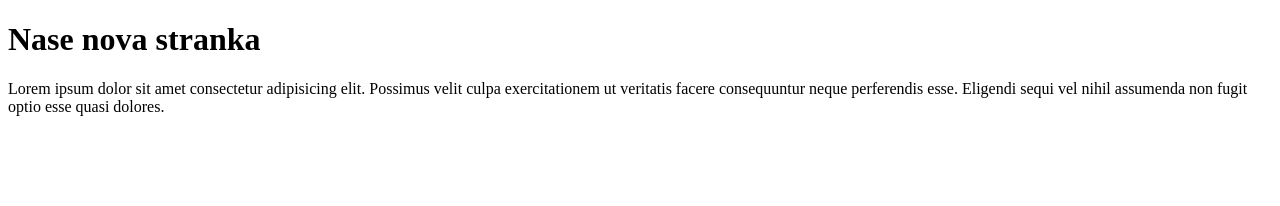
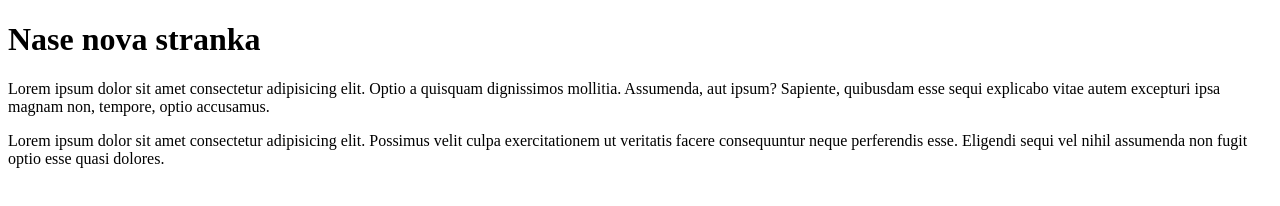
Before and after one commit to BaraSz/czechitas_bs, a plain HTML site: page index.html in a window 1280 px wide. Drawn offline with Linux system fonts and the light colour scheme.

Commit message:
nase druha zprava

```diff
--- a/index.html
+++ b/index.html
@@ -10,6 +10,7 @@
 
 <body>
     <h1>Nase nova stranka</h1>
+    <p>Lorem ipsum dolor sit amet consectetur adipisicing elit. Optio a quisquam dignissimos mollitia. Assumenda, aut ipsum? Sapiente, quibusdam esse sequi explicabo vitae autem excepturi ipsa magnam non, tempore, optio accusamus.</p>
     <p>Lorem ipsum dolor sit amet consectetur adipisicing elit. Possimus velit culpa exercitationem ut veritatis facere consequuntur neque perferendis esse. Eligendi sequi vel nihil assumenda non fugit optio esse quasi dolores.</p>
 </body>
 
```
